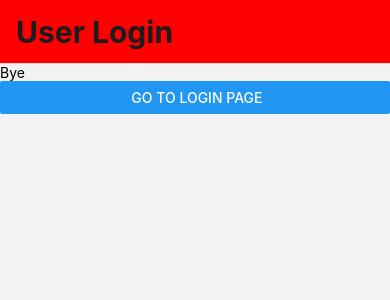
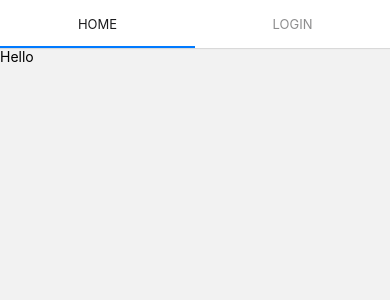
Before and after one commit to Abdullah-1013/firstProject, a React Native app: screen / in a window 390 px wide. Shown: the top 300 px of the page. Built offline with nearby package versions, Linux system fonts and the light colour scheme.

Commit message:
Top Tab Navigation

```diff
--- a/App.tsx
+++ b/App.tsx
@@ -1,45 +1,37 @@
-import React from 'react';
-import {NavigationContainer, StackActions} from '@react-navigation/native';
-import {createNativeStackNavigator} from '@react-navigation/native-stack';
-import {Button, Text,StyleSheet, View} from 'react-native';
-const stack = createNativeStackNavigator();
-const App = () => {
-  return (
+import React from "react";
+import { NavigationContainer} from "@react-navigation/native";
+import { createMaterialTopTabNavigator } from "@react-navigation/material-top-tabs";
+import { Button, Text, View } from "react-native";
+const tabs=createMaterialTopTabNavigator();
+const App=()=>{
+  return(
     <NavigationContainer>
-      <stack.Navigator>
-        <stack.Screen name="Login" component={Login} options={{title:"User Login", headerStyle:{
-          backgroundColor:"red"
-        },
-        headerTitleStyle:{
-          fontSize:30,
-          fontWeight:"bold"
-        }
+     <tabs.Navigator>
+      <tabs.Screen name="Home" component={Home}></tabs.Screen>
+
+      <tabs.Screen name="Login" component={Login}></tabs.Screen>
 
 
+     </tabs.Navigator>
 
 
-
-        }}></stack.Screen>
-        <stack.Screen name="Home" component={Home}></stack.Screen>
-      </stack.Navigator>
     </NavigationContainer>
   );
+
 };
-const Home = () => {
-  return (
+const Home=()=>{
+  return(
     <View>
       <Text>Hello</Text>
     </View>
-  );
-};
-const Login = props => {
-  return (
-    <View style={{fontSize:30, textAlign:"center", justifyContent:"center", color:"red"}}>
+  )
+}
+const Login=(props)=>{
+  return(
+    <View>
       <Text>Bye</Text>
-      <Button
-        title=" Go To Login Page"
-        onPress={() => props.navigation.navigate('Home')}></Button>
+      <Button title=" Go To Login Page" onPress={()=>props.navigation.navigate("Home")}></Button>
     </View>
-  );
-};
+  )
+}
 export default App;
--- a/package.json
+++ b/package.json
@@ -10,12 +10,16 @@
     "test": "jest"
   },
   "dependencies": {
+    "@react-navigation/bottom-tabs": "^6.6.0",
+    "@react-navigation/material-top-tabs": "^6.6.13",
     "@react-navigation/native": "^6.1.17",
     "@react-navigation/native-stack": "^6.10.0",
     "react": "18.2.0",
     "react-native": "0.74.3",
+    "react-native-pager-view": "^6.3.3",
     "react-native-safe-area-context": "^4.10.7",
     "react-native-screens": "^3.32.0",
+    "react-native-tab-view": "^3.5.2",
     "react-native-webview": "^13.10.4"
   },
   "devDependencies": {
```
Also changed, not shown: 1 other file (tests, documents, lock files or other folders).
